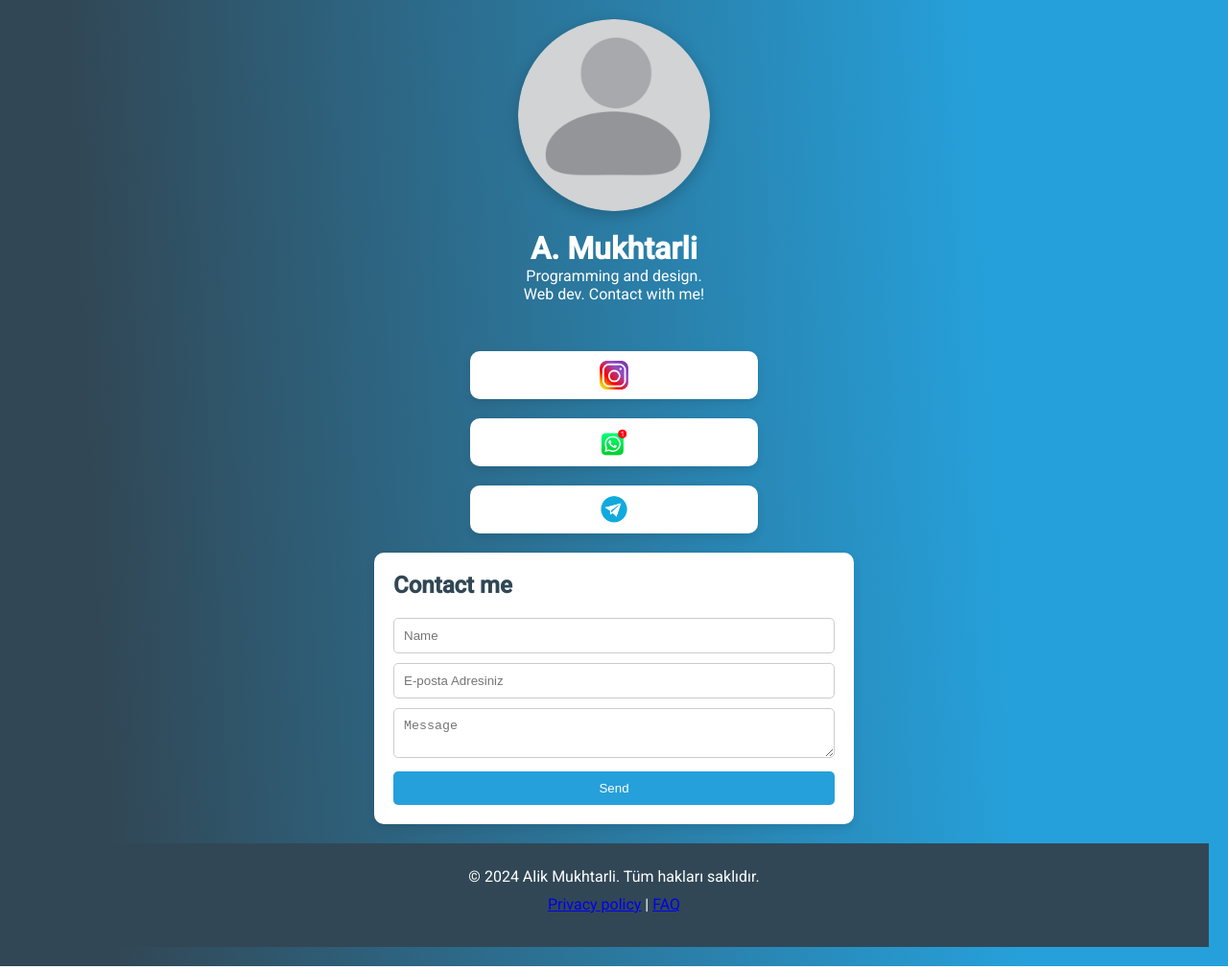
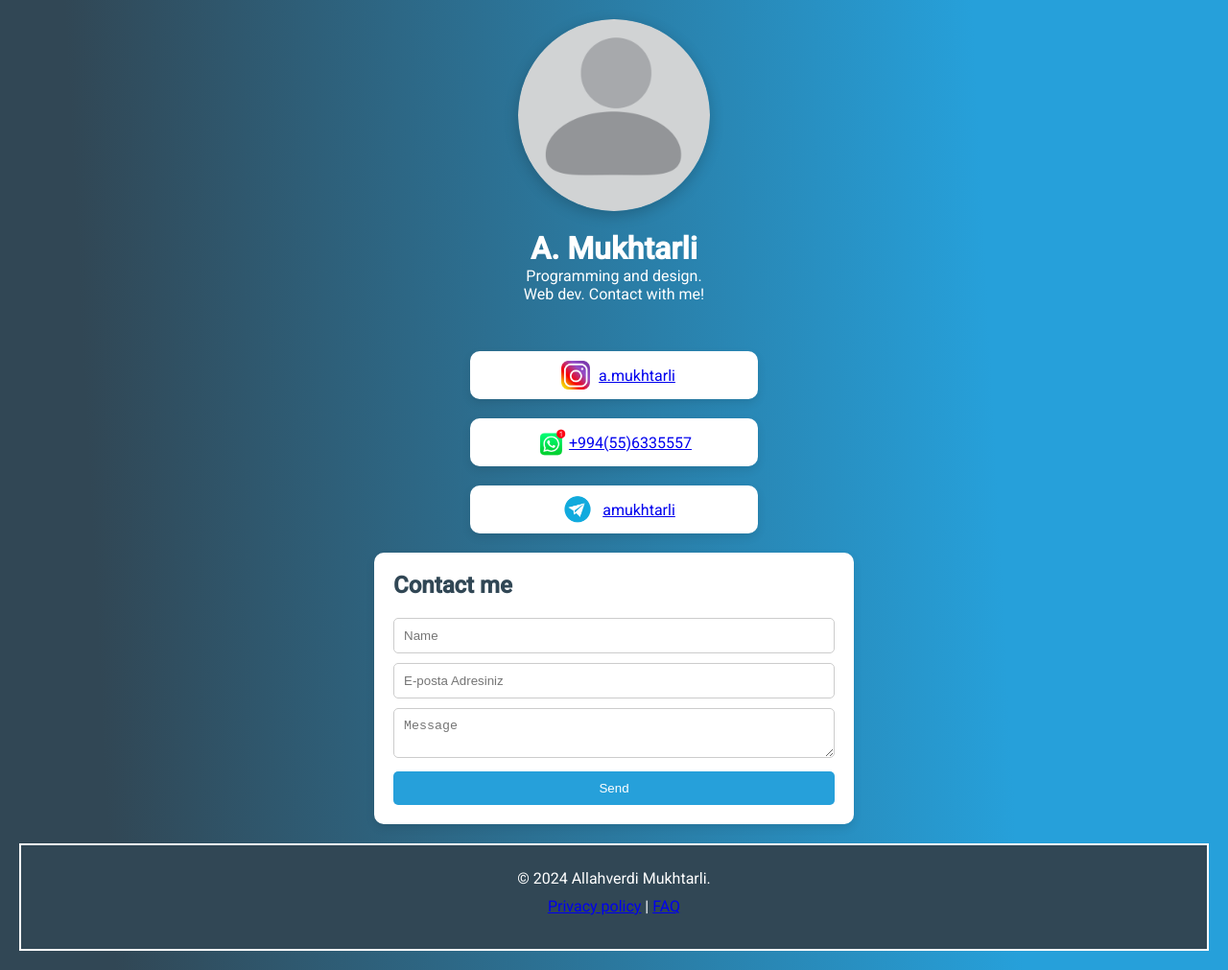
Before and after one commit to OrxanMukhtar/Card, a plain HTML site: page index.html in a window 1280 px wide. Shown: the whole page at 96% size. Drawn offline with Linux system fonts and the light colour scheme.

Commit message:
duzelisler

```diff
--- a/index.html
+++ b/index.html
@@ -22,16 +22,19 @@
         <div class="social-link" onclick="copyToClipboard('Instagram: @a_mukhtarli')">
             <a href="https://www.instagram.com/a_mukhtarli?igsh=MWRjOXZ5OWNjbDI4bw%3D%3D&utm_source=qr">
                 <img src="instagram.png" alt="Instagram">
+                <p>a.mukhtarli</p>
             </a>
         </div>
         <div class="social-link" onclick="copyToClipboard('+994508335557')">
             <a href="http://wa.me/994508335557">
                 <img src="whatsapp.png" alt="WhatsApp">
+                <p>+994(55)6335557</p>
             </a>
         </div>
         <div class="social-link" onclick="copyToClipboard('Telegram kullanıcı adın')">
             <a href="#">
                 <img src="telegram.png" alt="Telegram">
+                <p>amukhtarli</p>
             </a>
         </div>
     </section>
@@ -48,10 +51,9 @@
 
     <footer>
         <div class="footer-content">
-            <p>&copy; 2024 Alik Mukhtarli. Tüm hakları saklıdır.</p>
+            <p>&copy; 2024 Allahverdi Mukhtarli.</p>
             <p><a href="#">Privacy policy</a> | <a href="#">FAQ</a></p>
             <div class="qr-code">
-                <!-- <img src="qr-code.png" alt="QR Kodu ile beni ekle"> -->
             </div>
         </div>
     </footer>
--- a/style.scss
+++ b/style.scss
@@ -124,7 +124,8 @@ footer {
     background-color: #314755;
     color: white;
 
-    position: relative;
+    border: 2px solid #fff;
+
 }
 
 .footer-content {
```
Also changed, not shown: style.css, 1 other file.
